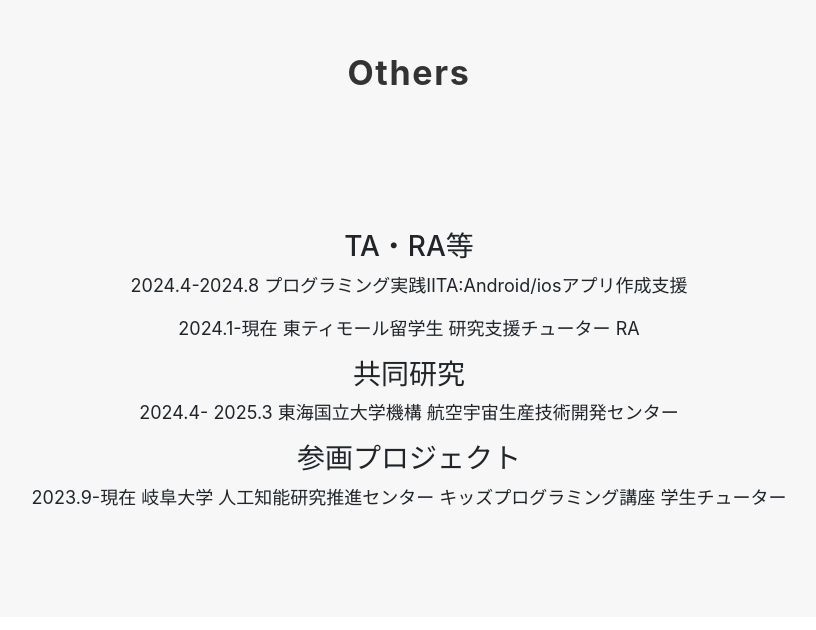
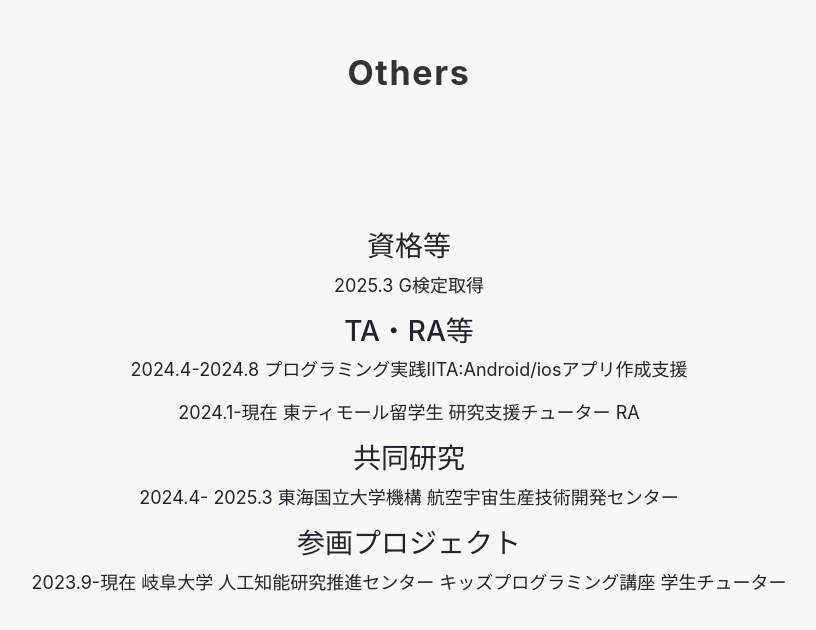
Before and after one commit to yuichi-1218/portfolio, a React (Create React App) app: page / in a window 1280 px wide. Shown: the part 4571-5201 px from the top of the page, without its empty margins (231-1047 px from the left). Built offline with nearby package versions, Linux system fonts and the light colour scheme; the HTML template or start-up script is replaced by a standard one.

Commit message:
資格欄の追加

```diff
--- a/src/components/Others.js
+++ b/src/components/Others.js
@@ -4,6 +4,11 @@ const Others = () => {
       <section class="others section" id="others">
         <div class="container">
           <h2 class="title">Others</h2>
+
+          <div class="tara">
+            <h3>資格等</h3>
+            <p>2025.3 G検定取得</p>
+          </div>
 
           <div class="tara">
             <h3>TA・RA等</h3>
```
Also changed, not shown: 7 other files (tests, documents, lock files or other folders).
